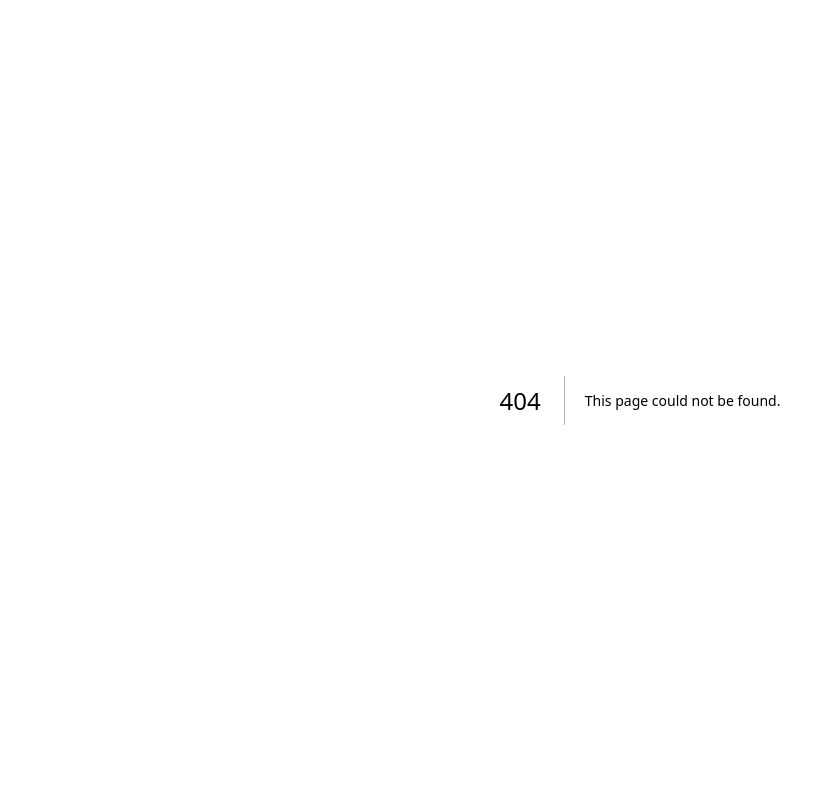
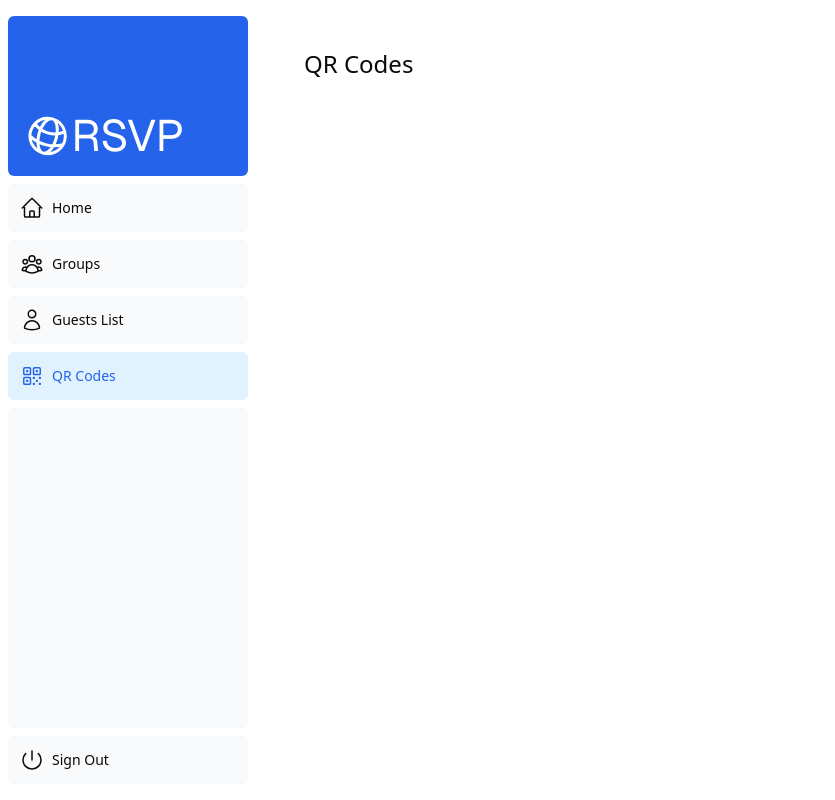
Before and after one commit to jserweta/rsvp, a Next.js app: page /dashboard/qr-codes in a window 1280 px wide. Before the commit this address had no page. Shown: the whole page, without its empty margins (0-835 px from the left). Built offline with nearby package versions, Linux system fonts and the light colour scheme.

Commit message:
add dashboard subpages

```diff
--- /dev/null
+++ b/src/app/(adminPanel)/dashboard/groups/page.tsx
@@ -0,0 +1,16 @@
+import { geistSans } from "@/lib/fonts";
+import { Metadata } from "next";
+
+export const metadata: Metadata = {
+  title: "Groups",
+};
+
+export default async function Page() {
+  return (
+    <main>
+      <h1 className={`${geistSans.variable} mb-4 text-xl md:text-2xl`}>
+        Groups
+      </h1>
+    </main>
+  );
+}
--- /dev/null
+++ b/src/app/(adminPanel)/dashboard/guests/page.tsx
@@ -0,0 +1,16 @@
+import { geistSans } from "@/lib/fonts";
+import { Metadata } from "next";
+
+export const metadata: Metadata = {
+  title: "Guests",
+};
+
+export default async function Page() {
+  return (
+    <main>
+      <h1 className={`${geistSans.variable} mb-4 text-xl md:text-2xl`}>
+        Guests
+      </h1>
+    </main>
+  );
+}
--- /dev/null
+++ b/src/app/(adminPanel)/dashboard/qr-codes/page.tsx
@@ -0,0 +1,16 @@
+import { geistSans } from "@/lib/fonts";
+import { Metadata } from "next";
+
+export const metadata: Metadata = {
+  title: "QR Codes",
+};
+
+export default async function Page() {
+  return (
+    <main>
+      <h1 className={`${geistSans.variable} mb-4 text-xl md:text-2xl`}>
+        QR Codes
+      </h1>
+    </main>
+  );
+}
```
